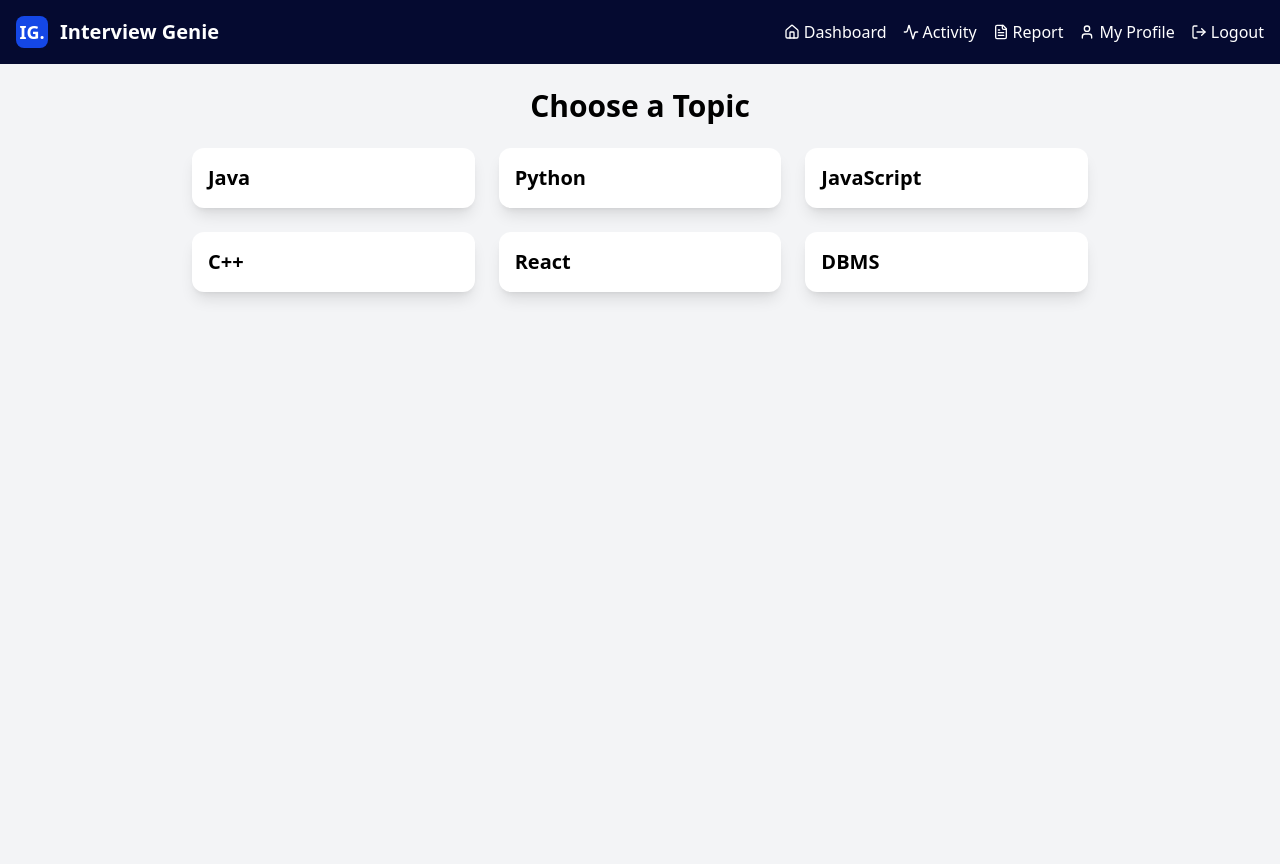
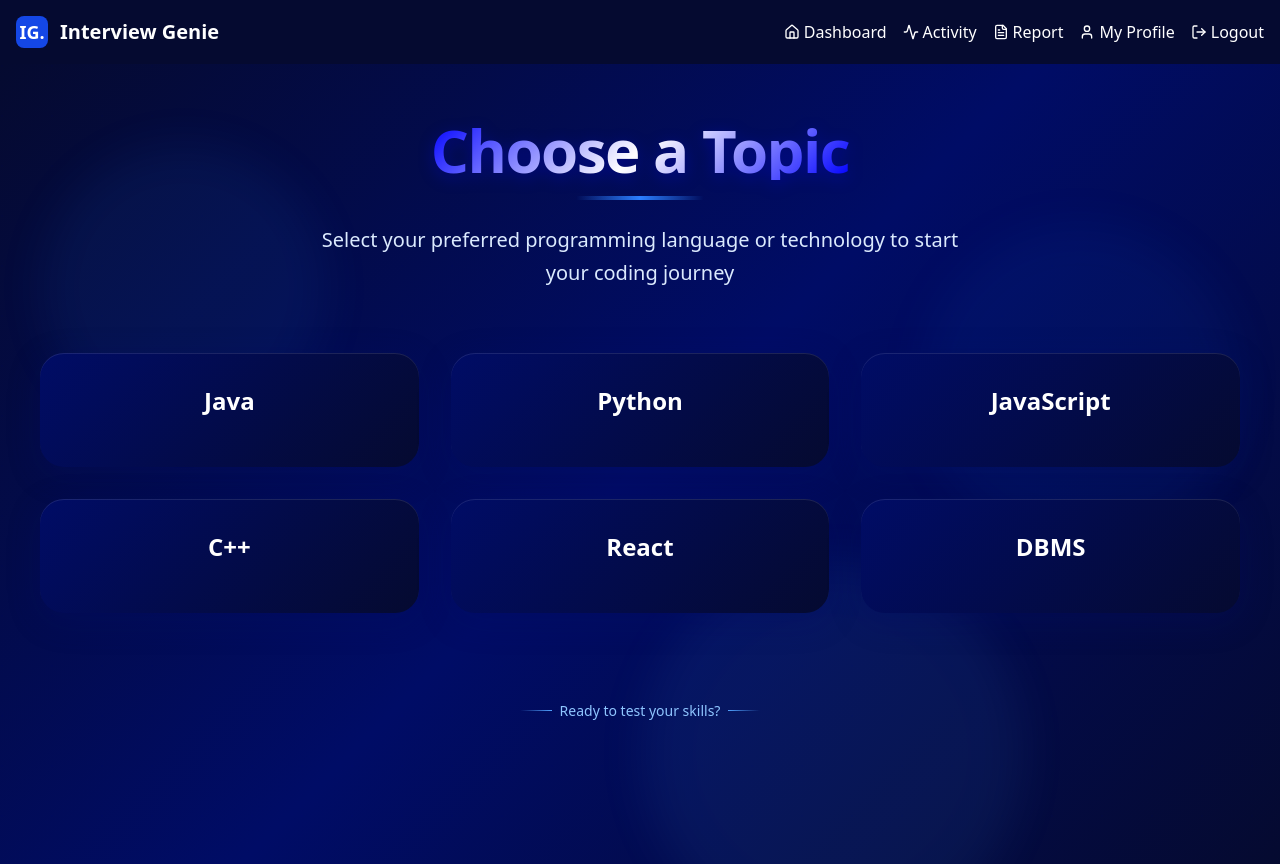
Before and after one commit to sannya07/Iterview-Genie, a React (Vite) app in the folder frontend/: page /home in a window 1280 px wide. Built offline with nearby package versions, Linux system fonts and the light colour scheme; sample sign-in values are in the browser's storage.

Commit message:
changed frontend

```diff
--- a/frontend/src/components/TopicCard.jsx
+++ b/frontend/src/components/TopicCard.jsx
@@ -1,14 +1,49 @@
-import { useNavigate } from "react-router-dom";
+import React from 'react';
+import { useNavigate } from 'react-router-dom';
 
 const TopicCard = ({ topic }) => {
   const navigate = useNavigate();
 
+  const handleClick = () => {
+    navigate(`/quiz?topic=${encodeURIComponent(topic)}`);
+  };
+
   return (
     <div
-      className="bg-white p-4 shadow-lg rounded-xl cursor-pointer hover:scale-105 transition"
-      onClick={() => navigate(`/quiz/${topic}`)}
+      onClick={handleClick}
+      className="group cursor-pointer relative overflow-hidden rounded-3xl shadow-xl p-8 text-center transition-all duration-500 ease-in-out transform hover:scale-[1.02] hover:-translate-y-2"
+      style={{
+        background: 'linear-gradient(135deg, #000C66 0%, #050A30 100%)',
+        boxShadow: '0 8px 32px rgba(0, 12, 102, 0.3), inset 0 1px 0 rgba(255, 255, 255, 0.1)'
+      }}
     >
-      <h2 className="text-xl font-semibold">{topic}</h2>
+      {/* Glassmorphic overlay */}
+      <div className="absolute inset-0 bg-gradient-to-br from-white/10 to-transparent opacity-0 group-hover:opacity-100 transition-opacity duration-500"></div>
+
+      {/* Animated border glow */}
+      <div className="absolute inset-0 rounded-3xl opacity-0 group-hover:opacity-100 transition-opacity duration-500"
+           style={{
+             background: 'linear-gradient(135deg, #0000FF, #000C66, #0000FF)',
+             padding: '2px',
+             WebkitMask: 'linear-gradient(#fff 0 0) content-box, linear-gradient(#fff 0 0)',
+             WebkitMaskComposite: 'xor',
+             maskComposite: 'exclude'
+           }}>
+      </div>
+
+      {/* Content */}
+      <div className="relative z-10">
+        <h2 className="text-2xl font-bold text-white group-hover:text-blue-100 transition-colors duration-300">
+          {topic}
+        </h2>
+
+        {/* Subtle accent line */}
+        <div className="w-0 group-hover:w-16 h-0.5 bg-gradient-to-r from-blue-400 to-blue-600 mx-auto mt-4 transition-all duration-500 ease-out"></div>
+      </div>
+
+      {/* Floating particles effect */}
+      <div className="absolute top-4 right-4 w-2 h-2 bg-blue-400 rounded-full opacity-0 group-hover:opacity-60 transition-all duration-700 group-hover:animate-pulse"></div>
+      <div className="absolute bottom-6 left-6 w-1 h-1 bg-blue-300 rounded-full opacity-0 group-hover:opacity-40 transition-all duration-500 delay-200"></div>
     </div>
   );
 };
--- a/frontend/src/pages/Home.jsx
+++ b/frontend/src/pages/Home.jsx
@@ -1,33 +1,116 @@
-import React, { useEffect } from 'react'
-import { useNavigate } from 'react-router-dom'
-import { isTokenExpired } from '../utils/tokenUtils'
+import React, { useEffect } from 'react';
+import { useNavigate } from 'react-router-dom';
+import { isTokenExpired } from '../utils/tokenUtils';
 import Navbar from '../components/Navbar';
 import TopicCard from '../components/TopicCard';
 
 const Home = () => {
-  const navigate=useNavigate();
+  const navigate = useNavigate();
 
-  useEffect(()=>{
-    if(isTokenExpired()){
+  useEffect(() => {
+    if (isTokenExpired()) {
       localStorage.removeItem('token');
       navigate('/login');
     }
-  },[navigate]);
+  }, [navigate]);
 
-  const topics=["Java", "Python", "JavaScript", "C++", "React", "DBMS"]
+  const topics = ["Java", "Python", "JavaScript", "C++", "React", "DBMS"];
+
   return (
     <>
-    <Navbar/>
-    <div className="min-h-screen bg-gray-100 p-6">
-      <h1 className="text-3xl font-bold mb-6 text-center">Choose a Topic</h1>
-      <div className="grid grid-cols-2 md:grid-cols-3 gap-6 max-w-4xl mx-auto">
-        {topics.map((topic, index) => (
-          <TopicCard key={index} topic={topic} />
-        ))}
+      <Navbar />
+      <div
+        className="min-h-screen p-6 text-white relative overflow-hidden"
+        style={{
+          background: 'linear-gradient(135deg, #050A30 0%, #000C66 50%, #050A30 100%)',
+        }}
+      >
+        {/* Animated background elements */}
+        <div className="absolute inset-0 opacity-10">
+          <div className="absolute top-20 left-10 w-72 h-72 bg-blue-500 rounded-full mix-blend-multiply filter blur-xl animate-pulse"></div>
+          <div className="absolute top-40 right-10 w-80 h-80 bg-blue-600 rounded-full mix-blend-multiply filter blur-xl animate-pulse delay-700"></div>
+          <div className="absolute -bottom-20 left-1/2 w-96 h-96 bg-blue-400 rounded-full mix-blend-multiply filter blur-xl animate-pulse delay-1000"></div>
+        </div>
+
+        {/* Grid pattern overlay */}
+        <div
+          className="absolute inset-0 opacity-5"
+          style={{
+            backgroundImage: `radial-gradient(circle at 2px 2px, rgba(0, 0, 255, 0.3) 1px, transparent 0)`,
+            backgroundSize: '50px 50px'
+          }}
+        ></div>
+
+        {/* Main content */}
+        <div className="relative z-10">
+          {/* Header section with enhanced styling */}
+          <div className="text-center mb-16 pt-8">
+            <div className="inline-block relative">
+              <h1
+                className="text-6xl font-black mb-4 tracking-tight"
+                style={{
+                  background: 'linear-gradient(135deg, #0000FF 0%, #ffffff 50%, #0000FF 100%)',
+                  WebkitBackgroundClip: 'text',
+                  WebkitTextFillColor: 'transparent',
+                  backgroundClip: 'text',
+                  filter: 'drop-shadow(0 4px 8px rgba(0, 0, 255, 0.3))'
+                }}
+              >
+                Choose a Topic
+              </h1>
+
+              {/* Decorative underline */}
+              <div className="w-32 h-1 bg-gradient-to-r from-transparent via-blue-500 to-transparent mx-auto"></div>
+            </div>
+
+            <p className="text-xl text-blue-100 mt-6 font-light max-w-2xl mx-auto leading-relaxed">
+              Select your preferred programming language or technology to start your coding journey
+            </p>
+          </div>
+
+          {/* Cards grid with enhanced container */}
+          <div className="max-w-7xl mx-auto">
+            <div className="grid grid-cols-1 sm:grid-cols-2 lg:grid-cols-3 gap-8 px-4">
+              {topics.map((topic, index) => (
+                <div
+                  key={index}
+                  className="transform transition-all duration-300"
+                  style={{
+                    animationDelay: `${index * 100}ms`,
+                    animation: 'fadeInUp 0.6s ease-out forwards'
+                  }}
+                >
+                  <TopicCard topic={topic} />
+                </div>
+              ))}
+            </div>
+          </div>
+
+          {/* Bottom decorative section */}
+          <div className="mt-20 text-center">
+            <div className="inline-flex items-center space-x-2 text-blue-300 text-sm font-medium">
+              <div className="w-8 h-px bg-gradient-to-r from-transparent to-blue-400"></div>
+              <span>Ready to test your skills?</span>
+              <div className="w-8 h-px bg-gradient-to-l from-transparent to-blue-400"></div>
+            </div>
+          </div>
+        </div>
       </div>
-    </div>
+
+      <style jsx>{`
+        @keyframes fadeInUp {
+          from {
+            opacity: 0;
+            transform: translateY(30px);
+          }
+          to {
+            opacity: 1;
+            transform: translateY(0);
+          }
+        }
+      `}</style>
     </>
-  )
-}
+  );
+};
 
-export default Home
+export default Home;
```
